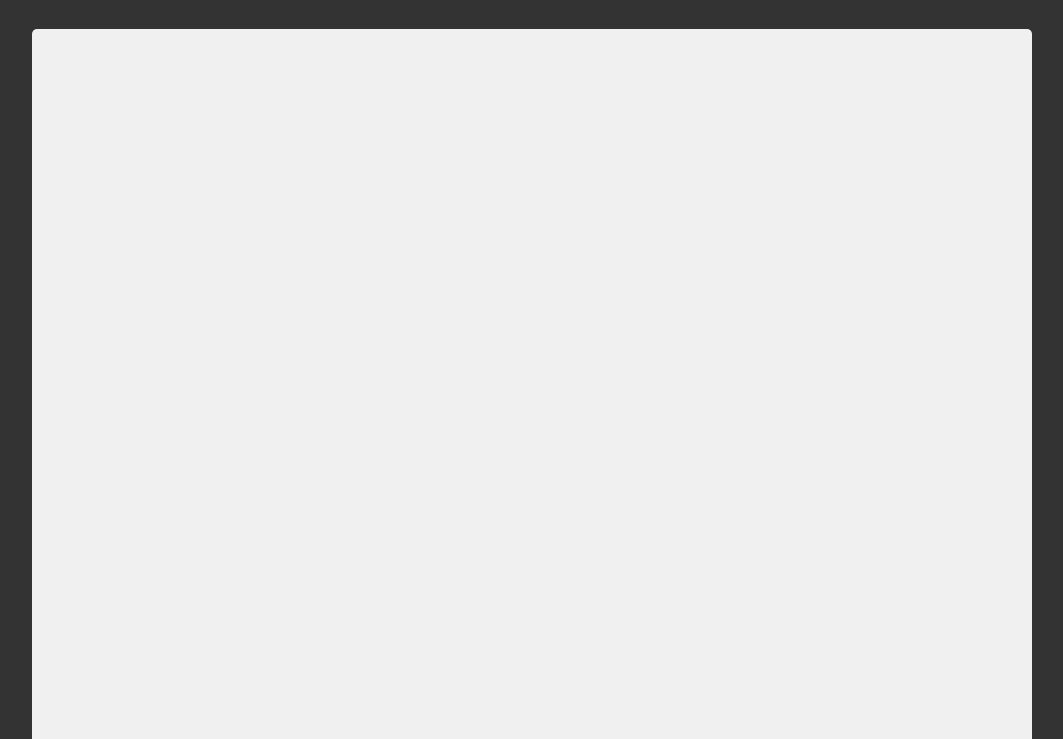
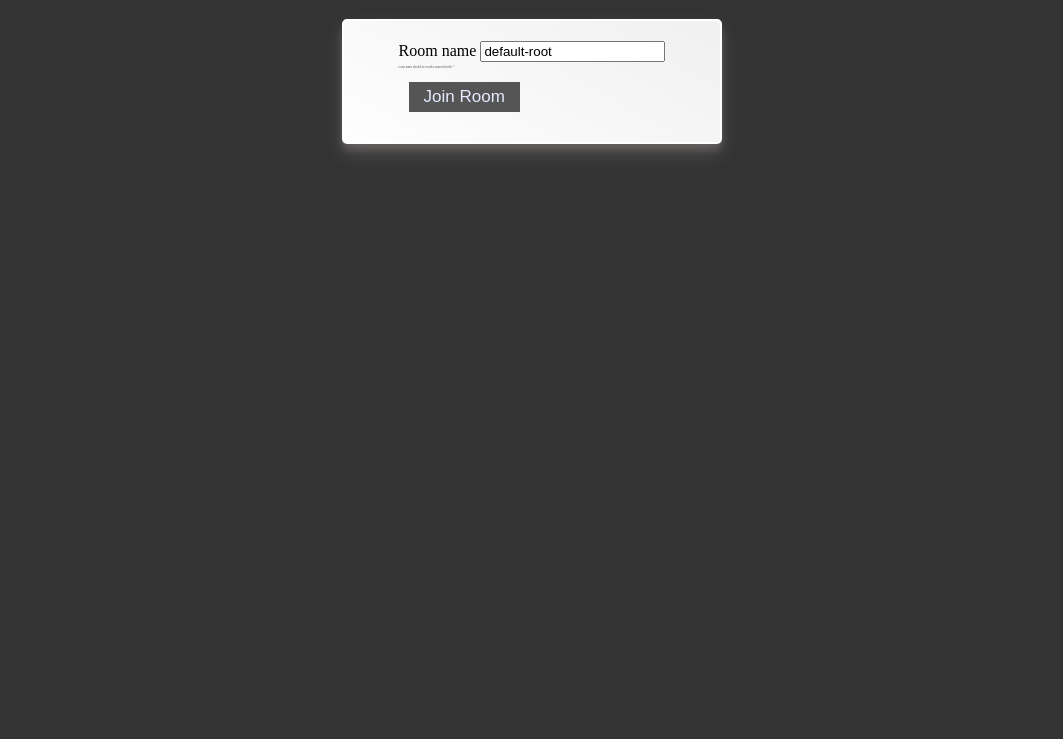
Before and after one commit to TyrangYang/drawPanel, a website: page public/index.html in a window 1280 px wide. Shown: the part 61-800 px from the top of the page, without its empty margins (108-1171 px from the left). Drawn offline with nearby package versions, Linux system fonts and the light colour scheme; no server answers.

Commit message:
user could join a room

```diff
--- /dev/null
+++ b/public/canvas.html
@@ -0,0 +1,34 @@
+<!DOCTYPE html>
+<p lang="en">
+    <head>
+        <meta charset="UTF-8" />
+        <meta name="viewport" content="width=device-width, initial-scale=1.0" />
+        <title>Scribble</title>
+        <link rel="stylesheet" href="./style/style.css" />
+    </head>
+    <body>
+        <h1>Scribble</h1>
+        <span class="panel">
+            <canvas id="canvas" width="1000" height="800"></canvas>
+        </span>
+        <span class="tools">
+            <button id="undo-canvas-btn" class="btn">Back</button>
+            <button id="clean-canvas-btn" class="btn">Clean</button>
+            <button id="use-pen-btn" class="btn">Pen</button>
+            <input type="range" min="1" max="10" value="5" class="slider" id="lineWidthSlider">
+            <span id='lineWidthValue'></span>
+            <input type="color" id="colorPicker">
+            <button id="use-erase-btn" class="btn">Eraser</button>
+            <input type="range" min="1" max="50" value="15" class="slider" id="eraserRadiusSlider">
+            <span id='eraserRadiusValue'></span>
+            <a id="save-canvas-anchor" >
+                <button id="save-canvas-btn" class="btn">Save Canvas</button>
+            </a>
+        </span>
+        <script src="/socket.io/socket.io.js"></script>
+        <script src="https://cdnjs.cloudflare.com/ajax/libs/qs/6.9.3/qs.min.js" integrity="sha256-lSPkSu/D04IeqWOhTgTf5tLzNFEc37oNE9ysGS9PdK4=" crossorigin="anonymous"></script>
+        <script src="./js/script.js"></script>
+        <!-- <script src="./js/test.js"></scrsipt> -->
+
+    </body>
+</html>
--- a/public/index.html
+++ b/public/index.html
@@ -1,5 +1,5 @@
 <!DOCTYPE html>
-<p lang="en">
+<html lang="en">
     <head>
         <meta charset="UTF-8" />
         <meta name="viewport" content="width=device-width, initial-scale=1.0" />
@@ -8,26 +8,24 @@
     </head>
     <body>
         <h1>Scribble</h1>
-        <span class="panel">
-            <canvas id="canvas" width="1000" height="800"></canvas>
-        </span>
-        <span class="tools">
-            <button id="undo-canvas-btn" class="btn">Back</button>
-            <button id="clean-canvas-btn" class="btn">Clean</button>
-            <button id="use-pen-btn" class="btn">Pen</button>
-            <input type="range" min="1" max="10" value="5" class="slider" id="lineWidthSlider">
-            <span id='lineWidthValue'></span>
-            <input type="color" id="colorPicker">
-            <button id="use-erase-btn" class="btn">Eraser</button>
-            <input type="range" min="1" max="50" value="15" class="slider" id="eraserRadiusSlider">
-            <span id='eraserRadiusValue'></span>
-            <a id="save-canvas-anchor" >
-                <button id="save-canvas-btn" class="btn">Save Canvas</button>
-            </a>
-        </span>
-        <script src="/socket.io/socket.io.js"></script>
-        <script src="./js/script.js"></script>
-        <!-- <script src="./js/test.js"></script> -->
-
+        <div class="card">
+            <form action="canvas.html">
+                <label for="roomName">Room name</label>
+                <input
+                    type="text"
+                    name="roomName"
+                    id="room-name"
+                    pattern="\w+(-\w+)+"
+                    value="default-root"
+                    required
+                />
+                <p class="suggest">
+                    room name should be words connected with '-'
+                </p>
+                <div>
+                    <button type="submit" class="btn">Join Room</button>
+                </div>
+            </form>
+        </div>
     </body>
 </html>
--- a/public/js/script.js
+++ b/public/js/script.js
@@ -39,6 +39,11 @@ colorPicker.oninput = function () {
 
 // socket.io
 const clientSocket = io();
+
+let { roomName } = Qs.parse(location.search, {
+    ignoreQueryPrefix: true,
+});
+clientSocket.emit('joinRoom', { roomName });
 
 clientSocket.on('msg', (data) => console.log(data));
 clientSocket.on('draw', (data) => {
--- a/public/style/style.css
+++ b/public/style/style.css
@@ -11,6 +11,7 @@
 }
 
 body {
+    /* background: url(https://cdn-media-1.freecodecamp.org/imgr/MJAkxbh.png); */
     background-color: #333;
 }
 
@@ -57,3 +58,25 @@ h2 {
     border: 0;
     font-size: 17px;
 }
+
+.card {
+    display: grid;
+    width: 30%;
+    justify-content: center;
+    background: linear-gradient(30deg, #fefefe, #f0f0f0);
+    border: white solid 2px;
+    border-radius: 5px;
+    margin: auto;
+    margin-bottom: 10px;
+    padding: 20px 20px 20px 20px;
+    box-shadow: 0 10px 20px rgba(215, 200, 200, 0.19),
+        0 6px 6px rgba(203, 181, 181, 0.19);
+    transition: 0.3s;
+}
+.card:hover {
+    box-shadow: 0 8px 16px 0 rgba(249, 249, 249, 0.2);
+}
+.suggest {
+    font-size: 3px;
+    color: #555;
+}
```
Also changed, not shown: public/js/test.js (added, +7 -0 lines), server.js (+28 -6 lines).
